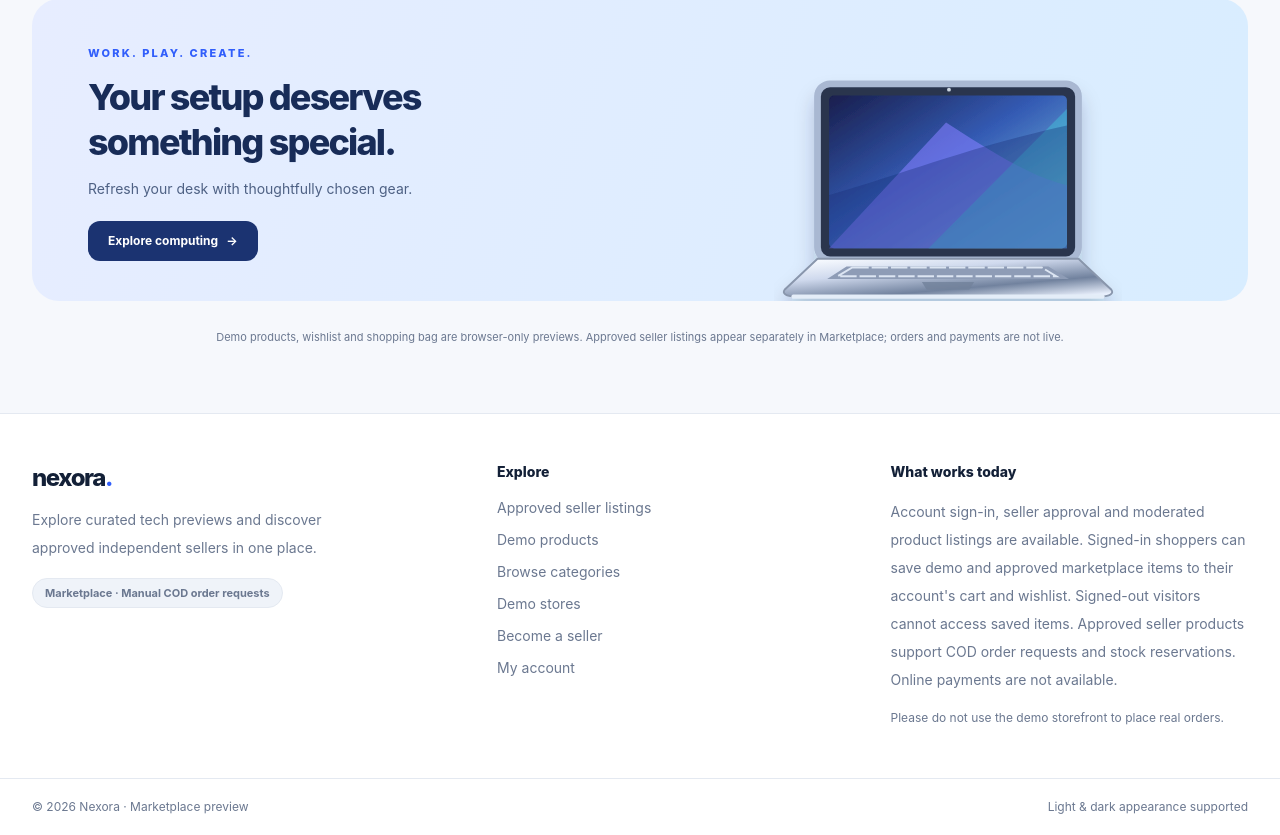
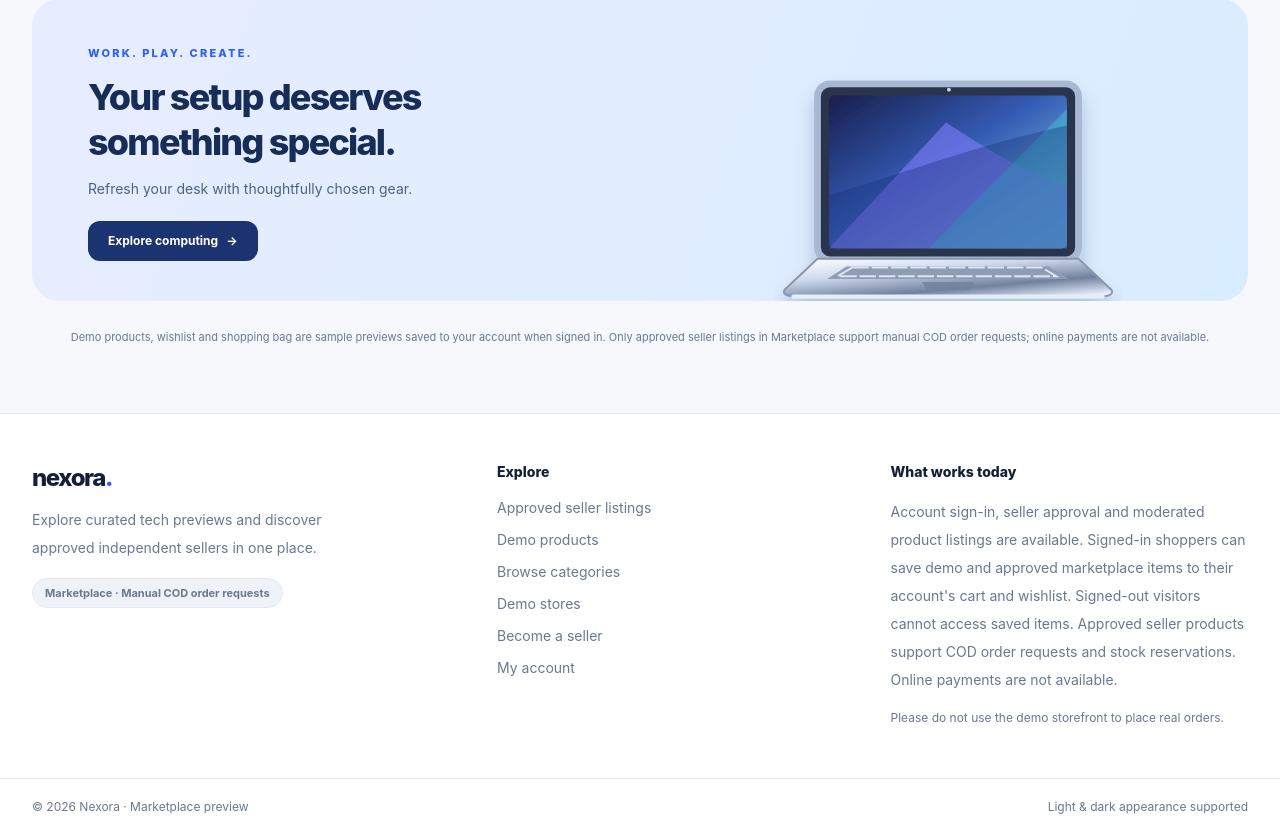
Before and after one commit to si-joy/Nexora-Marketplace, a Django app: page / in a window 1280 px wide. Shown: the part 2035-2870 px from the top of the page. Run offline with Django 5.2, Linux system fonts and the light colour scheme; data that the repository does not hold is empty; style sheets or scripts are compiled from the project's sources; some libraries are stand-ins or nearby versions.

Commit message:
Update checkout availability wording and UX regression expectations

```diff
--- a/templates/pages/home.html
+++ b/templates/pages/home.html
@@ -55,6 +55,6 @@
     <div class="relative z-10 max-w-lg"><span class="text-[11px] font-extrabold uppercase tracking-[.2em] text-feature-kicker">WORK. PLAY. CREATE.</span><h2 class="mt-3 text-[28px] font-extrabold leading-tight tracking-[-.05em] text-feature-title sm:text-4xl">Your setup deserves<br>something special.</h2><p class="mt-3 max-w-sm text-sm leading-6 text-feature-copy">Refresh your desk with thoughtfully chosen gear.</p><a href="{% url 'catalog:category_detail' 'computing' %}" class="mt-5 inline-flex items-center gap-2 rounded-xl bg-feature-button px-5 py-3 text-xs font-bold text-feature-button-text transition hover:-translate-y-0.5">Explore computing <span aria-hidden="true">→</span></a></div>
     <img src="{% static 'images/products/laptop.svg' %}" alt="Illustration of a laptop" loading="lazy" class="relative z-0 mx-auto h-[170px] w-[250px] object-contain sm:absolute sm:bottom-[-39px] sm:right-0 sm:h-[290px] sm:w-[44%] lg:right-8" width="400" height="290">
   </section>
-  <p class="mt-6 text-center text-[11px] leading-6 text-muted">Demo products, wishlist and shopping bag are browser-only previews. Approved seller listings appear separately in Marketplace; orders and payments are not live.</p>
+  <p class="mt-6 text-center text-[11px] leading-6 text-muted">Demo products, wishlist and shopping bag are sample previews saved to your account when signed in. Only approved seller listings in Marketplace support manual COD order requests; online payments are not available.</p>
 </div>
 {% endblock %}
```
